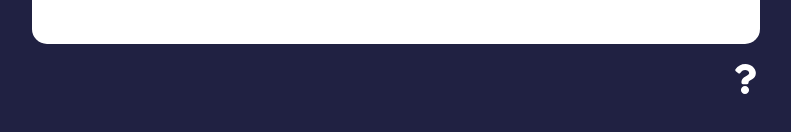
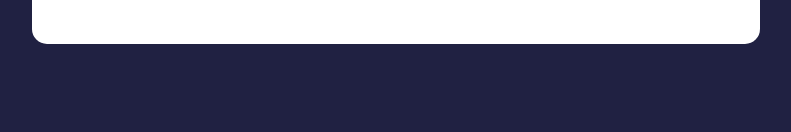
Before and after one commit to roxannebobby/feedbackapp, a React (Create React App) app: page /about in a window 1280 px wide. Shown: the part 264-396 px from the top of the page, without its empty margins (244-1035 px from the left). Built offline with nearby package versions, Linux system fonts and the light colour scheme.

Commit message:
next up moving data to backend

```diff
--- a/src/App.js
+++ b/src/App.js
@@ -7,7 +7,7 @@ import FeedbackData from './data/FeedbackData';
 import FeedbackStats from './components/FeedbackStats';
 import FeedbackForm from './components/FeedbackForm';
 import AboutScreen from './screens/AboutScreen';
-import AboutIconLink from "./components/AboutIconLink";
+import AboutIconLink from './components/AboutIconLink';
 
 function App(handleDelete) {
 	const [feedback, setFeedback] = useState(FeedbackData);
@@ -41,13 +41,14 @@ function App(handleDelete) {
 									feedback={feedback}
 									handleDelete={deleteFeedback}
 								/>
+								<>
+									<AboutIconLink />
+								</>
 							</>
 						}
 					></Route>
 					<Route path='/about' element={<AboutScreen />}></Route>
 				</Routes>
-				<AboutIconLink />
-
 			</div>
 		</Router>
 	);
```
